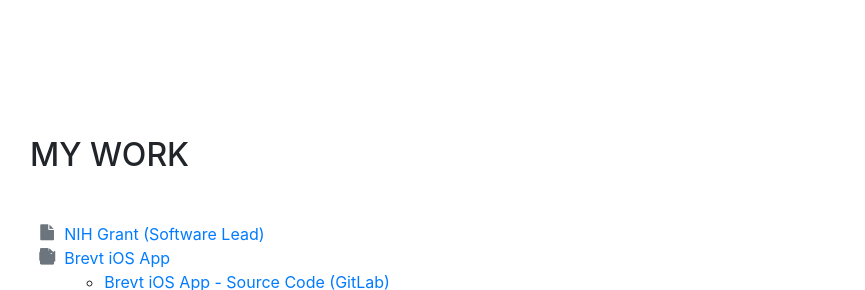
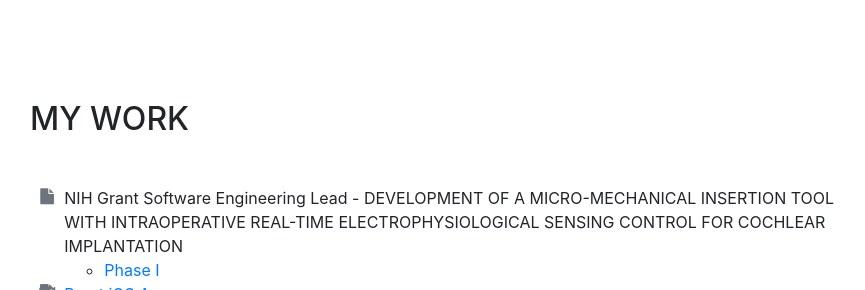
Before and after one commit to MattAndrick/MattE-J.github.io, a website with bundled scripts: page index.html in a window 1280 px wide. Shown: the part 3082-3372 px from the top of the page, without its empty margins (338-1203 px from the left). Built offline with nearby package versions, Linux system fonts and the light colour scheme; a web font is replaced by a local one.

Commit message:
Update index.html

```diff
--- a/index.html
+++ b/index.html
@@ -224,9 +224,14 @@
           <h2 class="mb-5">My Work</h2>
           <ul class="fa-ul mb-0">
               <li>
-                  <a href="https://projectreporter.nih.gov/project_info_description.cfm?aid=9777406" target="_blank">
-                    <i class="fa-li fa fa-file text-muted"></i>
-                    NIH Grant (Software Lead)</a>
+                    NIH Grant Software Engineering Lead - DEVELOPMENT OF A MICRO-MECHANICAL INSERTION TOOL WITH INTRAOPERATIVE REAL-TIME ELECTROPHYSIOLOGICAL SENSING CONTROL FOR COCHLEAR IMPLANTATION </a>
+                  <ul>
+                    <li>
+                      <a href="https://projectreporter.nih.gov/project_info_description.cfm?aid=9777406" target="_blank">
+                      <i class="fa-li fa fa-file text-muted"></i>
+                        Phase I </a>
+                    </li>
+                 </ul>
               </li>
               <li>
                   <a href="https://gitlab.com/MattE-J/brevt-ui/" target="_blank">
```
